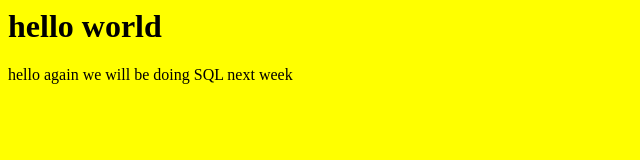
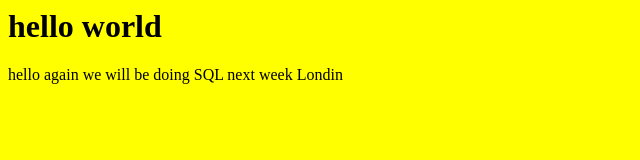
Before and after one commit to drbrym/wedafternoon, a plain HTML site: page index.html in a window 1280 px wide. Shown: the full height of the page, 0-640 px from the left. Drawn offline with Linux system fonts and the light colour scheme.

Commit message:
Update index.html

```diff
--- a/index.html
+++ b/index.html
@@ -4,7 +4,7 @@
 
 <h1>hello world</h1>
 
-hello again we will be doing SQL next week
+hello again we will be doing SQL next week Londin
 
 </body>
 </html>
```
